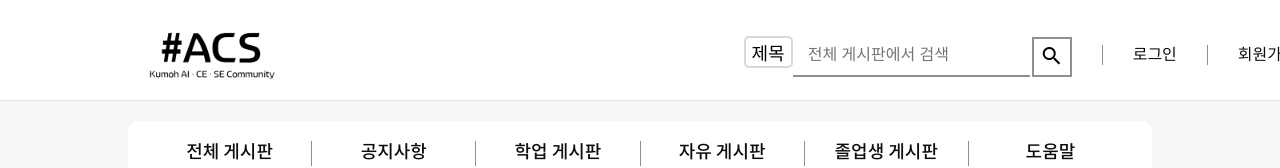
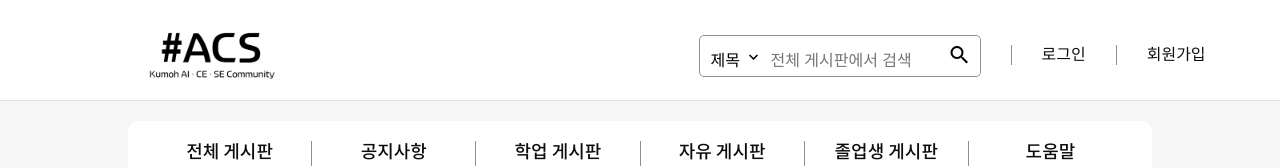
Before and after one commit to jkc-mycode/KIT-CE-CS-Frontend, a React (Create React App) app: page / in a window 1280 px wide. Shown: the top 168 px of the page. Built offline with nearby package versions, Linux system fonts and the light colour scheme; no server answers.

Commit message:
22.09.04. 검색 바 디자인 수정

```diff
--- a/src/Components/header.css
+++ b/src/Components/header.css
@@ -57,35 +57,48 @@
 }
 
 .search_row {
-    /* box-sizing: border-box; */
-    height: 28px;
-    padding: 10px 15px;
-    border-bottom: 2px solid rgba(115, 115, 115, 0.8);
+    margin-top: 5px;
+    border: 1px solid #737373cc;
+    border-radius: 5px;
 
-    width: 150px;
+    width: 280px;
+    height: 40px;
+
+    position: relative;
 }
 
 .search_input {
-    /* width: 100%; */
-    padding: 0px;
-    border: 0px;
-
+    border: 0;
     font-weight: 400;
     font-size: 16px;
 }
 
 .search_button {
-    margin-bottom: 4px;
-    margin-left: 2px;
-    border: 2px solid rgba(115, 115, 115, 0.8);
+    position: absolute;
+    right: 0;
+
+    border: 0;
+    border-top-right-radius: 5px;
+    border-bottom-right-radius: 5px;
 
     width: 40px;
     height: 40px;
 
-    vertical-align: bottom;
-    background: #fff;
+    background-color: #FFFFFF;
 }
 
 .search_button:hover {
     background: rgba(115, 115, 115, 0.4);
 }
+
+.dropdown {
+    margin-left: 5px;
+    border: 0;
+    background-color: #FFFFFF;
+
+    font-size: 16px;
+}
+
+.expand_more {
+    font-size: 18px;
+}
--- a/src/Components/header.js
+++ b/src/Components/header.js
@@ -49,7 +49,7 @@ function Header(){
         }else if(location.pathname === "/free"){
             setPlaceHolder("자유 게시판에서 검색")
         }else if(location.pathname === "/notice"){
-            setPlaceHolder("공지 게시판에서 검색")
+            setPlaceHolder("공지사항에서 검색")
         }else if(location.pathname === "/study"){
             setPlaceHolder("학업 게시판에서 검색")
         }else {
@@ -71,23 +71,22 @@ function Header(){
                                 location.pathname === "/" || location.pathname === "/study" || location.pathname === "/free" ||location.pathname === "/notice" || location.pathname === "/graduate"
                                 ? <>
                                     <div className="header_items">
+                                        <div className="search_row">
                                             <div className="post_dropdown_box">
-                                            <button className="sbutton" onClick={(e) => setDropdownVisibility(!dropdownVisibility)}>
-                                                {dropdownName}
+                                                <button className="dropdown" onClick={(e) => setDropdownVisibility(!dropdownVisibility)}>
+                                                    {dropdownName} <span className="material-icons-outlined expand_more">expand_more</span>
                                                 </button>
                                                 <Dropdown visibility={dropdownVisibility}>
                                                     <div><button className="sbutton" type="button" value="title" name="제목" onClick={onDropdownHandler}>제목</button></div>
                                                     <div><button className="sbutton" type="button" value="content" name="내용" onClick={onDropdownHandler}>내용</button></div>
                                                 </Dropdown>
                                             </div>
-                                        <div className="header_search">
+                                            <span className="header_search">
                                                 <form action={location.pathname}>
-                                                <span className="search_row">
                                                     <input type="text" placeholder={placeHolder} name={dropdownValue} onChange={onSearchHandler} className="search_input"/>
+                                                    <button type="submit" className="search_button"><span className="material-icons-outlined">search</span></button>
+                                                </form>
                                             </span>
-                                                <button type="submit" className="search_button"><span
-                                                    className="material-icons">search</span></button>
-                                            </form>
                                         </div>
                                     </div>
                                     <div className="header_line"></div>
@@ -117,23 +116,22 @@ function Header(){
                                 location.pathname === "/" || location.pathname === "/study" || location.pathname === "/free" ||location.pathname === "/notice" || location.pathname === "/graduate"
                                     ? <>
                                         <div className="header_items">
+                                            <div className="search_row">
                                                 <div className="post_dropdown_box">
-                                                <button className="sbutton" onClick={(e) => setDropdownVisibility(!dropdownVisibility)}>
-                                                    {dropdownName}
+                                                    <button className="dropdown" onClick={(e) => setDropdownVisibility(!dropdownVisibility)}>
+                                                        {dropdownName} <span className="material-icons-outlined expand_more">expand_more</span>
                                                     </button>
                                                     <Dropdown visibility={dropdownVisibility}>
                                                         <div><button className="sbutton" type="button" value="title" name="제목" onClick={onDropdownHandler}>제목</button></div>
                                                         <div><button className="sbutton" type="button" value="content" name="내용" onClick={onDropdownHandler}>내용</button></div>
                                                     </Dropdown>
                                                 </div>
-                                            <div className="header_search">
+                                                <span className="header_search">
                                                     <form action={location.pathname}>
-                                                <span className="search_row">
                                                         <input type="text" placeholder={placeHolder} name={dropdownValue} onChange={onSearchHandler} className="search_input"/>
+                                                        <button type="submit" className="search_button"><span className="material-icons-outlined">search</span></button>
+                                                    </form>
                                                 </span>
-                                                    <button type="submit" className="search_button"><span
-                                                        className="material-icons">search</span></button>
-                                                </form>
                                             </div>
                                         </div>
                                         <div className="header_line"></div>
```
Lines whose indentation alone changed are shown as unchanged.
